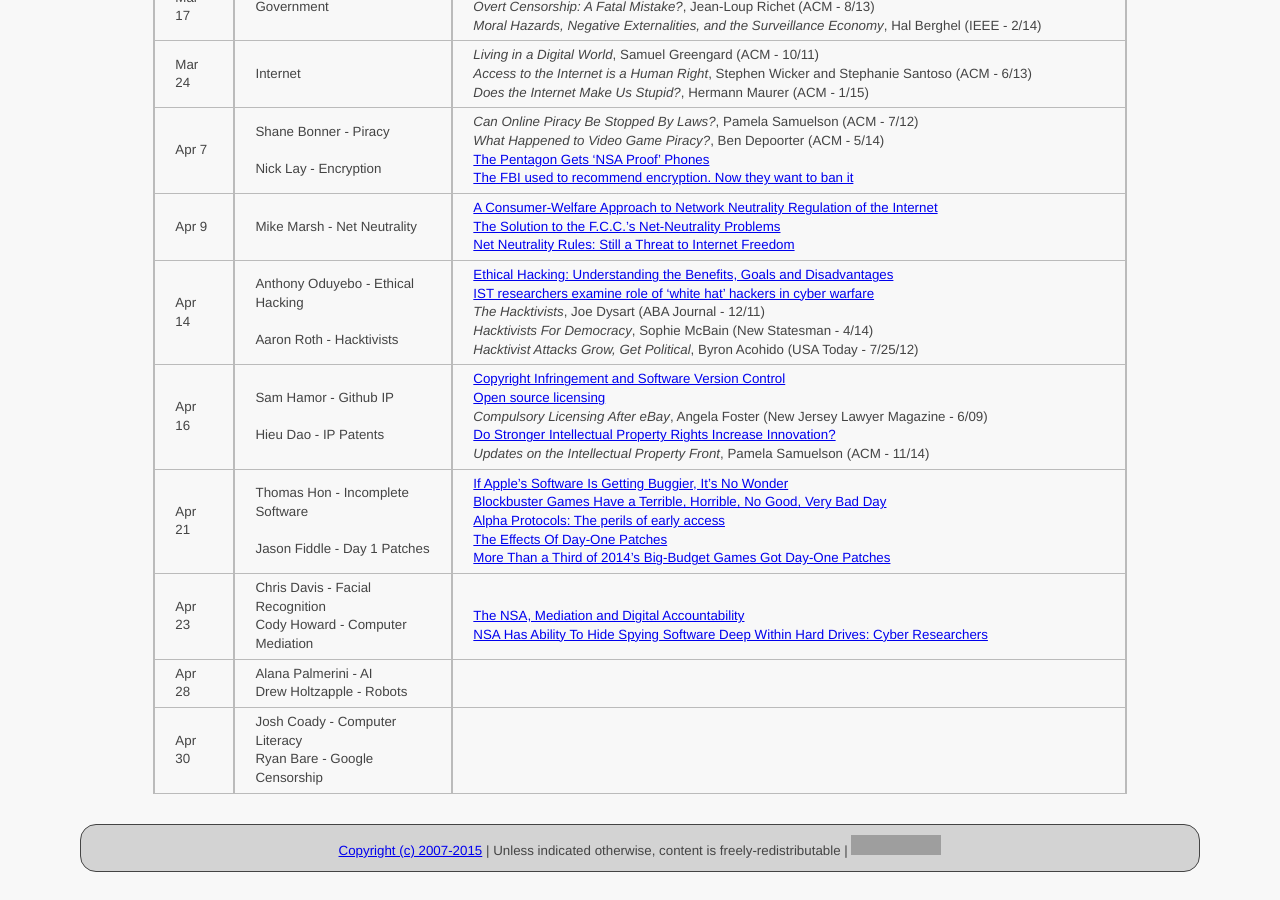
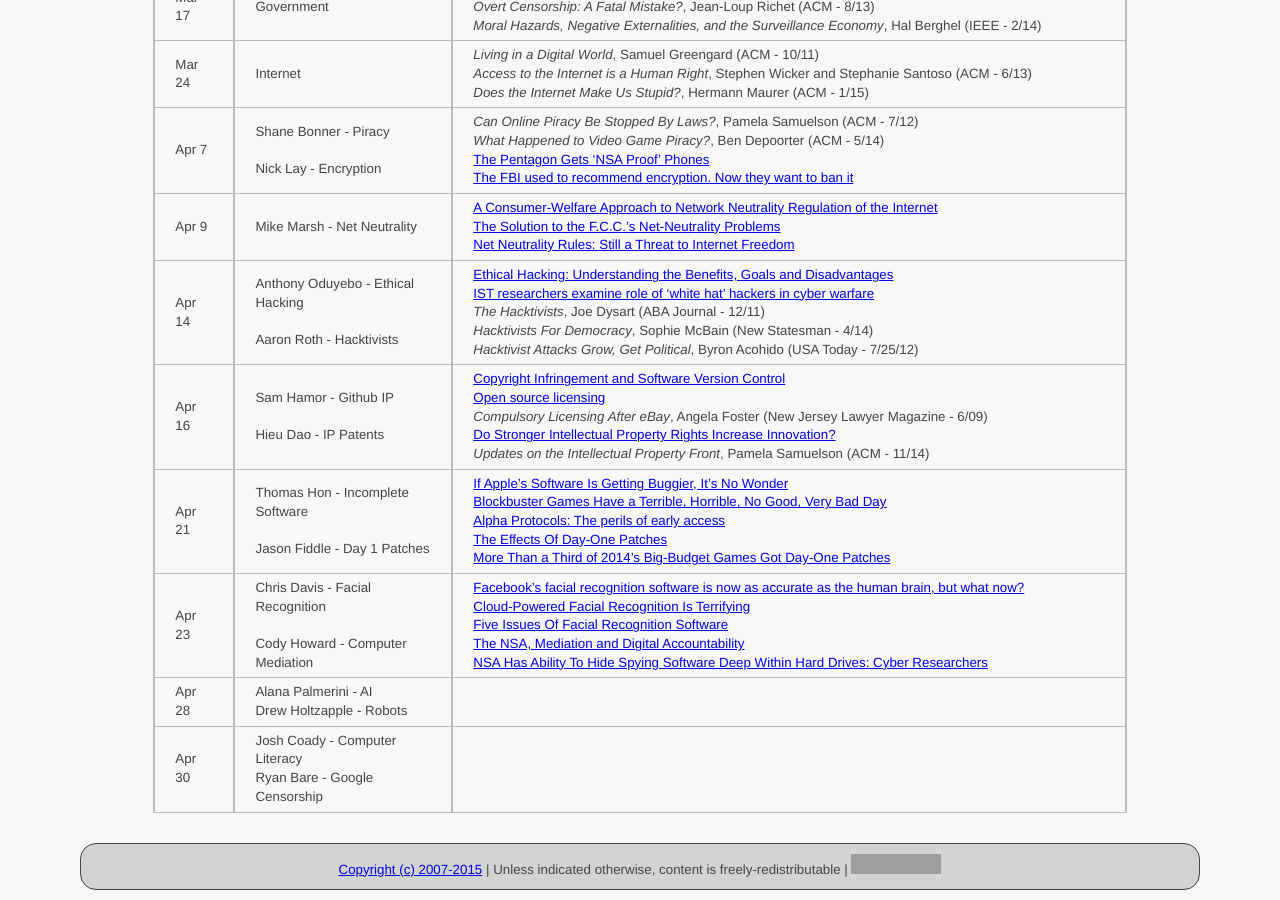
Before and after one commit to ycpcs/cs456-spring2015, a Jekyll site: the page built from schedule/index.md, in a window 1280 px wide and 900 px high, scrolled down 946 px. Built offline with Jekyll 4.4.1, drawn with Linux system fonts in a browser that asks for light colours; Markdown is read by kramdown in place of the engine named in the settings; grey boxes are pictures that could not be loaded.

Commit message:
add facial recognition articles
add Chris's articles

```diff
--- a/schedule/index.md
+++ b/schedule/index.md
@@ -30,6 +30,6 @@ All reading materials can be accessed via [Schmidt Library](http://library.ycp.e
 > Apr 14   | Anthony Oduyebo - Ethical Hacking <br /> <br /> Aaron Roth - Hacktivists | [Ethical Hacking: Understanding the Benefits, Goals and Disadvantages](http://www.brighthub.com/internet/security-privacy/articles/77412.aspx) <br /> [IST researchers examine role of ‘white hat’ hackers in cyber warfare](http://news.psu.edu/story/341564/2015/01/21/research/ist-researchers-examine-role-‘white-hat’-hackers-cyber-warfare) <br /> *The Hacktivists*, Joe Dysart (ABA Journal - 12/11) <br /> *Hacktivists For Democracy*, Sophie McBain (New Statesman - 4/14) <br /> *Hacktivist Attacks Grow, Get Political*, Byron Acohido (USA Today - 7/25/12)|
 > Apr 16   | Sam Hamor - Github IP <br /> <br /> Hieu Dao - IP Patents | [Copyright Infringement and Software Version Control](http://swipreport.com/copyright-infringement-and-software-version-control/) <br /> [Open source licensing](https://help.github.com/articles/open-source-licensing/) <br /> *Compulsory Licensing After eBay*, Angela Foster (New Jersey Lawyer Magazine - 6/09) <br /> [Do Stronger Intellectual Property Rights Increase Innovation?](http://www.sciencedirect.com/science/article/pii/S0305750X14002630) <br /> *Updates on the Intellectual Property Front*, Pamela Samuelson (ACM - 11/14)|
 > Apr 21   | Thomas Hon - Incomplete Software <br /> <br /> Jason Fiddle - Day 1 Patches | [If Apple's Software Is Getting Buggier, It's No Wonder](http://www.fastcompany.com/3040436/if-apples-software-is-getting-buggier-its-no-wonder) <br /> [Blockbuster Games Have a Terrible, Horrible, No Good, Very Bad Day](http://www.wired.com/2014/11/buggy-games/) <br /> [Alpha Protocols: The perils of early access](http://www.pcauthority.com.au/Feature/396995,alpha-protocols-the-perils-of-early-access.aspx) <br /> [The Effects Of Day-One Patches](http://www.gameinformer.com/b/news/archive/2012/10/23/the-effects-of-day-one-patches.aspx) <br /> [More Than a Third of 2014’s Big-Budget Games Got Day-One Patches](http://kotaku.com/more-than-a-third-of-2014-s-big-budget-games-got-day-on-1686398805)|
-> Apr 23   | Chris Davis - Facial Recognition <br /> Cody Howard - Computer Mediation | <br /> [The NSA, Mediation and Digital Accountability](http://www.mediate.com/articles/DigitalAccountability.cfm) <br /> [NSA Has Ability To Hide Spying Software Deep Within Hard Drives: Cyber Researchers](http://www.huffingtonpost.com/2015/02/16/nsa-computer-spying_n_6694736.html)|
+> Apr 23   | Chris Davis - Facial Recognition <br /> <br /> Cody Howard - Computer Mediation | [Facebook’s facial recognition software is now as accurate as the human brain, but what now?](http://www.extremetech.com/extreme/178777-facebooks-facial-recognition-software-is-now-as-accurate-as-the-human-brain-but-what-now) <br /> [Cloud-Powered Facial Recognition Is Terrifying](http://m.theatlantic.com/technology/archive/2011/09/cloud-powered-facial-recognition-is-terrifying/245867/) <br /> [Five Issues Of Facial Recognition Software](http://techli.com/2014/02/five-issues-of-facial-recognition-software/#.) <br /> [The NSA, Mediation and Digital Accountability](http://www.mediate.com/articles/DigitalAccountability.cfm) <br /> [NSA Has Ability To Hide Spying Software Deep Within Hard Drives: Cyber Researchers](http://www.huffingtonpost.com/2015/02/16/nsa-computer-spying_n_6694736.html)|
 > Apr 28   | Alana Palmerini - AI <br /> Drew Holtzapple - Robots | |
 > Apr 30   | Josh Coady - Computer Literacy <br /> Ryan Bare - Google Censorship | |
```
